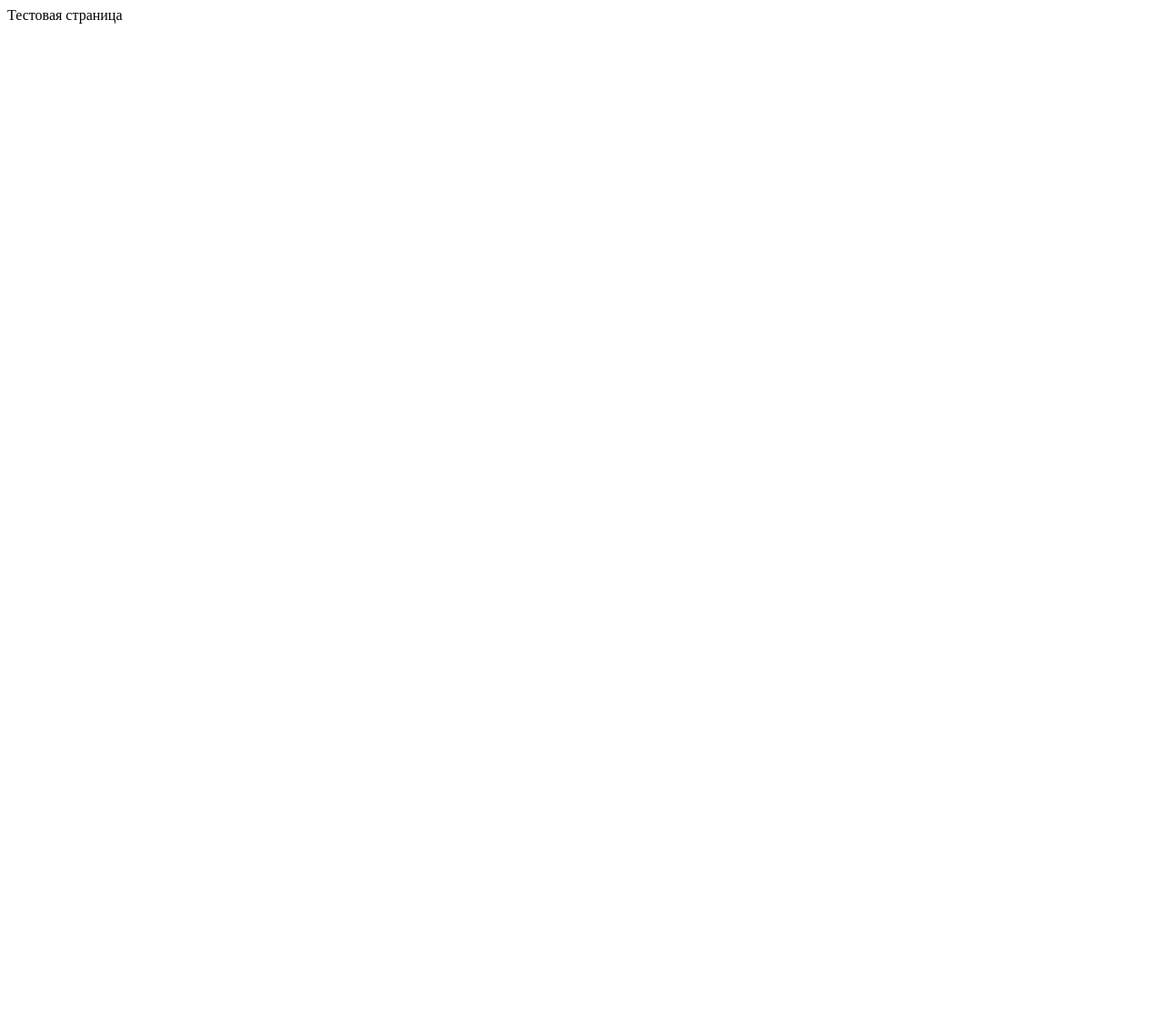
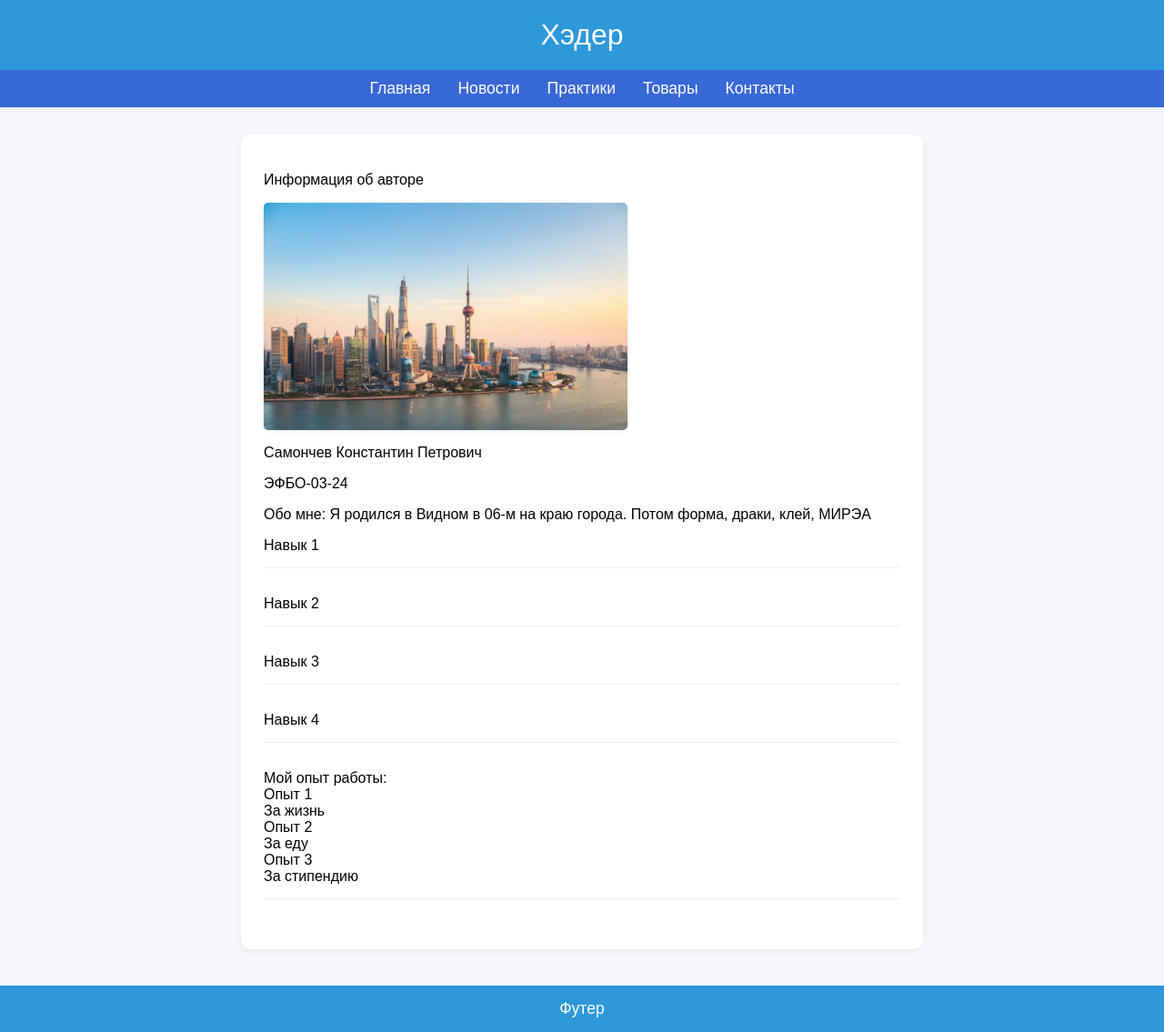
Before and after one commit to Larembra/front_back_dev_Prakt_9, a website: page index.html in a window 1280 px wide. Shown: the whole page at 91% size. Before the commit the page ends 800 px from the top, so only its background shows below. Drawn offline with Linux system fonts and the light colour scheme.

Commit message:
init: html site

```diff
--- a/index.html
+++ b/index.html
@@ -1 +1,49 @@
-Тестовая страница
+<!DOCTYPE html>
+<html lamg = "ru">
+<head>
+    <meta charset="UTF-8">
+    <link rel="stylesheet" href="styles.css">
+    <meta name="viewport" content="width=device-width, initial-scale=1.0">
+    <title>Семестровая работа</title>
+</head>
+<body>
+<div id="header">Хэдер</div>
+<div id="menu">
+    <ul>
+        <li><a href="index.html">Главная</a></li>
+        <li><a href="pages/news.html">Новости</a></li>
+        <li><a href="pages/practices.html">Практики</a></li>
+        <li><a href="pages/goods.html">Товары</a></li>
+        <li><a href="pages/contacts.html">Контакты</a></li>
+    </ul>
+</div>
+<div id="content">
+    <p>Информация об авторе</p>
+    <img src="images/photo.jpg" alt="Фото автора" width="400"
+         height="250">
+    <p>Самончев Константин Петрович</p>
+    <p>ЭФБО-03-24</p>
+    <p>Обо мне: Я родился в Видном в 06-м на краю города. Потом форма, драки, клей, МИРЭА</p>
+    <div>Навык 1</div>
+    <div>Навык 2</div>
+    <div>Навык 3</div>
+    <div>Навык 4</div>
+    <div>
+        Мой опыт работы:
+        <div>
+            Опыт 1<br>
+            За жизнь
+        </div>
+        <div>
+            Опыт 2<br>
+            За еду
+        </div>
+        <div>
+            Опыт 3<br>
+            За стипендию
+        </div>
+    </div>
+</div>
+<div id="footer">Футер</div>
+</body>
+</html>
--- /dev/null
+++ b/styles.css
@@ -0,0 +1,88 @@
+body {
+    font-family: Arial, sans-serif;
+    background: #f5f6fa;
+    margin: 0;
+    padding: 0;
+}
+
+#header {
+    background: #2d98da;
+    color: #fff;
+    text-align: center;
+    padding: 20px 0;
+    font-size: 2em;
+}
+
+#menu {
+    background: #3867d6;
+    padding: 10px 0;
+}
+
+#menu ul {
+    margin: 0;
+    padding: 0;
+    list-style: none;
+    display: flex;
+    justify-content: center;
+}
+
+#menu li {
+    margin: 0 15px;
+}
+
+#menu a {
+    color: #fff;
+    text-decoration: none;
+    font-size: 1.1em;
+    transition: color 0.2s;
+}
+
+#menu a:hover {
+    color: #fd9644;
+}
+
+#content {
+    max-width: 700px;
+    margin: 30px auto;
+    background: #fff;
+    padding: 25px;
+    border-radius: 10px;
+    box-shadow: 0 2px 8px rgba(44,62,80,0.06);
+}
+
+#content > div {
+    margin-bottom: 30px;
+    padding-bottom: 15px;
+    border-bottom: 1px solid #eee;
+}
+
+#content img {
+    display: block;
+    margin-bottom: 10px;
+    border-radius: 5px;
+    box-shadow: 0 1px 4px rgba(44,62,80,0.12);
+}
+
+#footer {
+    background: #2d98da;
+    color: #fff;
+    text-align: center;
+    padding: 15px 0;
+    font-size: 1.1em;
+    margin-top: 40px;
+}
+
+button {
+    padding: 7px 18px;
+    background: #3867d6;
+    color: #fff;
+    border: none;
+    border-radius: 5px;
+    font-size: 1em;
+    cursor: pointer;
+    transition: background 0.2s;
+}
+
+button:hover {
+    background: #fd9644;
+}
```
Also changed, not shown: pages/contacts.html (added, +31 -0 lines), pages/goods.html (added, +39 -0 lines), pages/news.html (added, +39 -0 lines), images/good1.jpg (added), images/good2.jpg (added), images/good3.jpg (added), images/photo.jpg (added).
